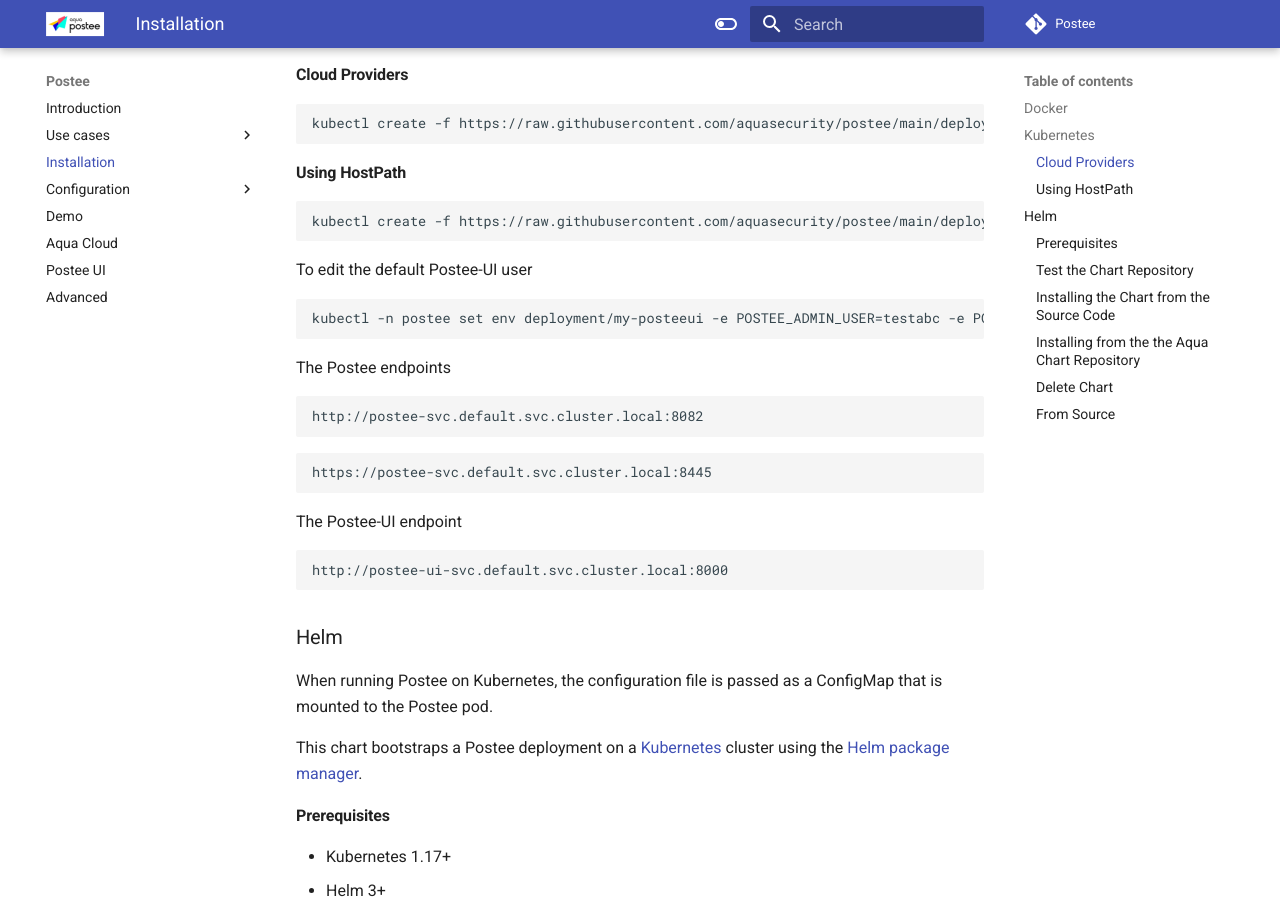
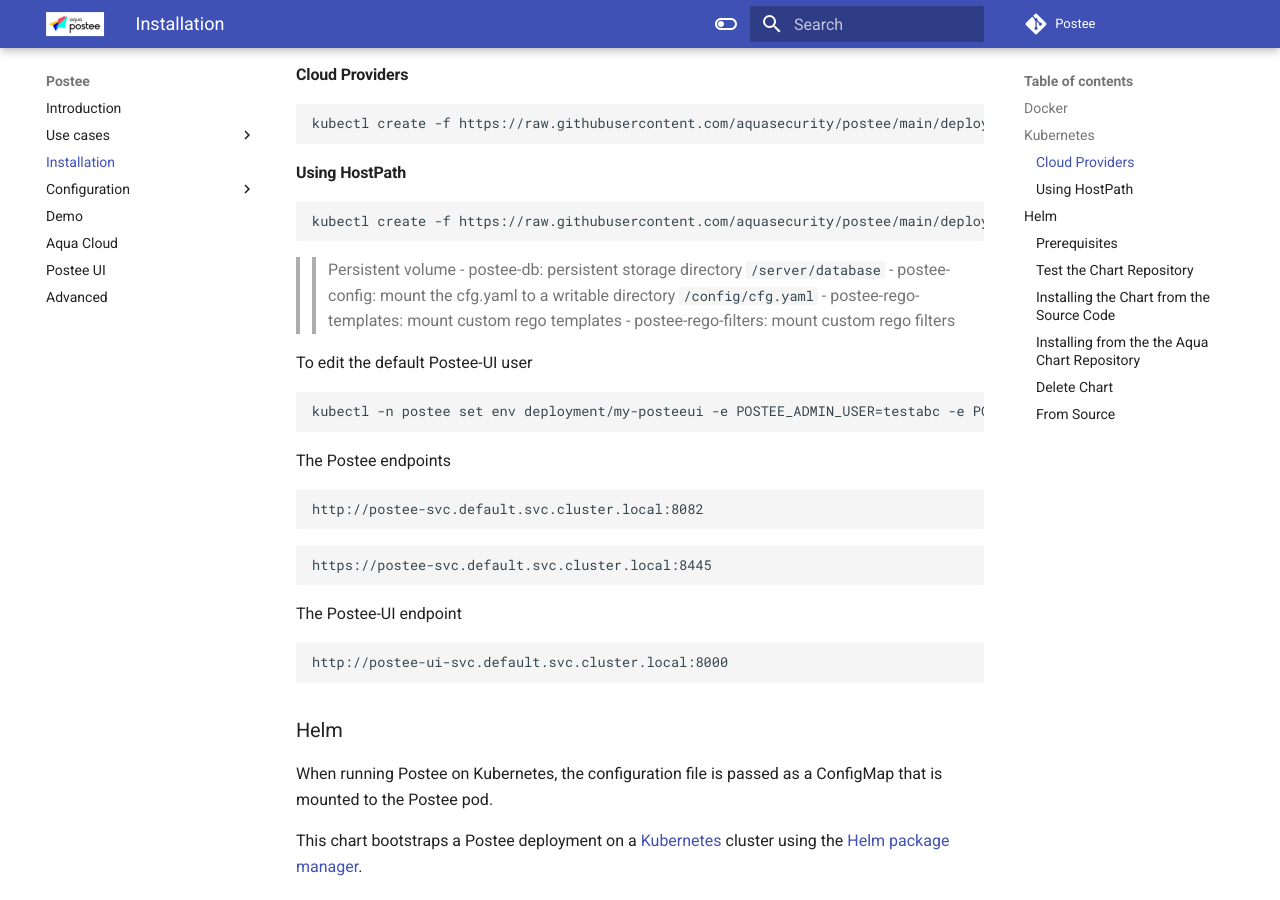
Before and after one commit to aquasecurity/postee, an MkDocs documentation site: the page built from docs/install.md, in a window 1280 px wide and 900 px high, scrolled down 774 px. Built offline with MkDocs 1.6.1 and Material for MkDocs 9.7.7, drawn with Linux system fonts in a browser that asks for light colours; comment, search, counter and statistics services are not loaded; the version menu is left out.

````diff
--- a/docs/install.md
+++ b/docs/install.md
@@ -30,6 +30,12 @@
 ``` bash
 kubectl create -f https://raw.githubusercontent.com/aquasecurity/postee/main/deploy/kubernetes/hostPath/postee-pv.yaml
 ```
+
+>> Persistent volume
+>> - postee-db: persistent storage directory `/server/database`
+>> - postee-config: mount the cfg.yaml to a writable directory `/config/cfg.yaml`
+>> - postee-rego-templates: mount custom rego templates
+>> - postee-rego-filters: mount custom rego filters
 
 To edit the default Postee-UI user
 
````
Also changed, not shown: 3 other files.
